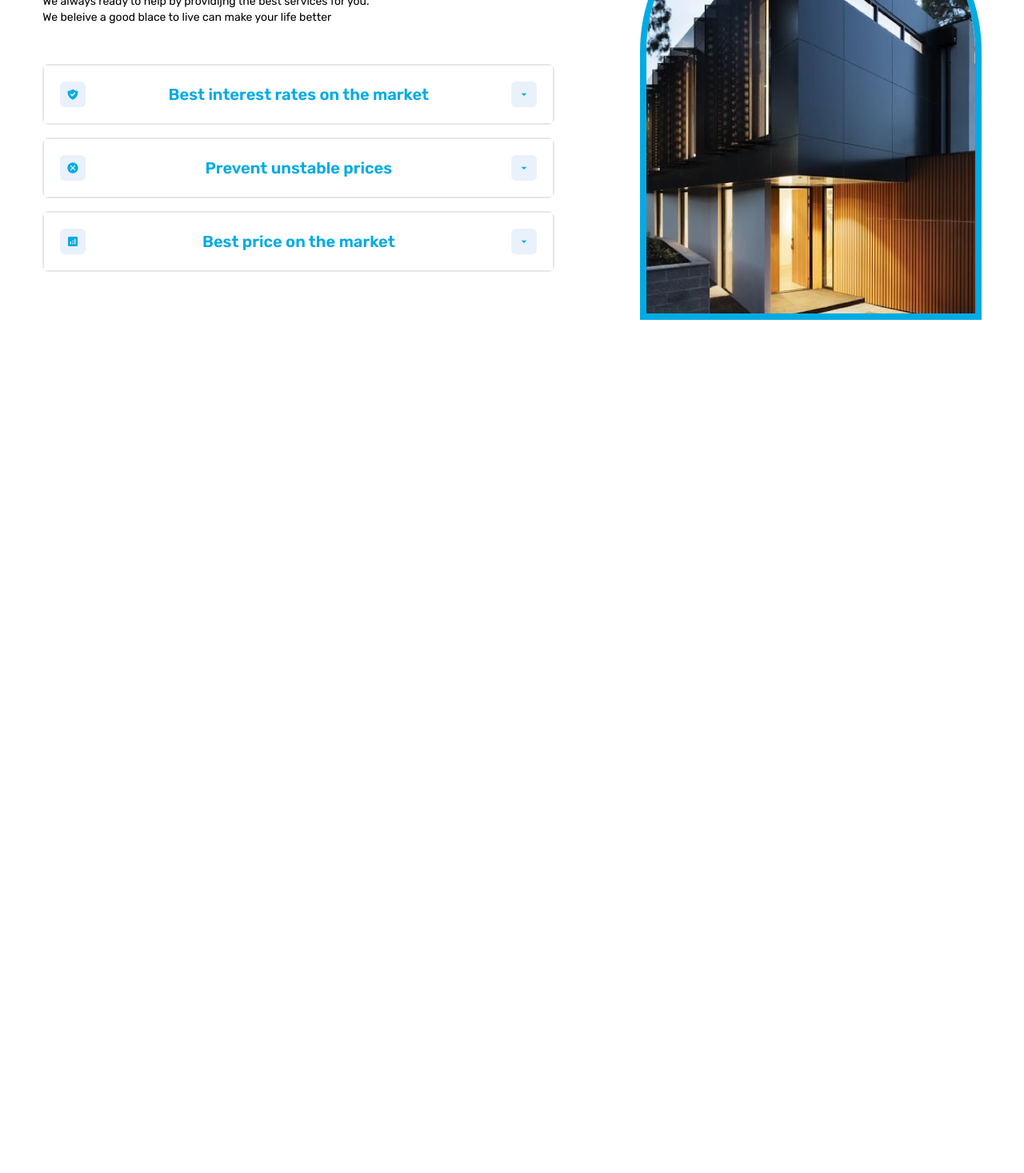
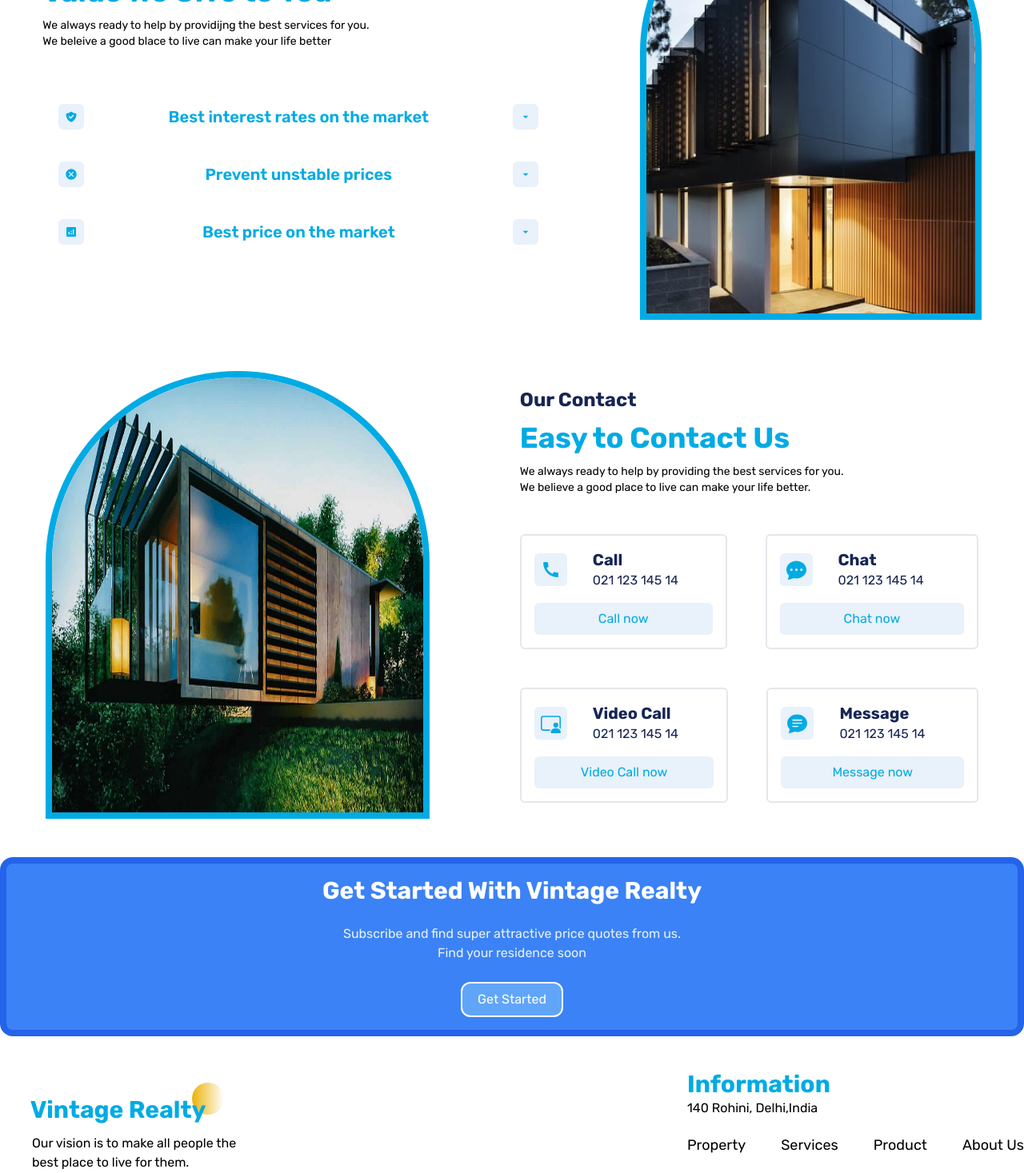
Before and after one commit to anish-garg/RealEstate, a React (Vite) app in the folder frontend/: page / in a window 1280 px wide. Shown: the part 1330-2797 px from the top of the page at 80% size. Before the commit the page ends 1730 px from the top, so only its background shows below. Built offline with nearby package versions, Linux system fonts and the light colour scheme.

Commit message:
Home page created

```diff
--- a/frontend/package.json
+++ b/frontend/package.json
@@ -10,6 +10,7 @@
     "preview": "vite preview"
   },
   "dependencies": {
+    "framer-motion": "^10.16.4",
     "react": "^18.2.0",
     "react-accessible-accordion": "^5.0.0",
     "react-countup": "^6.4.2",
--- a/frontend/src/App.jsx
+++ b/frontend/src/App.jsx
@@ -3,6 +3,9 @@ import Navbar from "./components/Navbar"
 import Residencies from "./components/Residencies"
 import Companies from "./components/Companies"
 import Value from "./components/Value"
+import Contact from "./components/Contact"
+import GetStarted from "./components/GetStarted"
+import Footer from "./components/Footer"
 
 function App() {
   return (
@@ -14,6 +17,11 @@ function App() {
       <Companies />
       <Residencies />
       <Value />
+      <Contact />
+      <GetStarted />
+      <div>
+        <Footer />
+      </div>
     </>
   )
 }
--- a/frontend/src/components/Contact.jsx
+++ b/frontend/src/components/Contact.jsx
@@ -1,24 +1,83 @@
+import { MdCall } from 'react-icons/md';
+import { BsFillChatDotsFill } from 'react-icons/bs';
+import { BsChatTextFill } from 'react-icons/bs'
+import { BsPersonVideo3 } from 'react-icons/bs'
+
 const Contact = () => {
     return (
         <section>
             <div className='flex items-center mt-16 justify-around'>
+                <div className="w-[480px] h-[560px] border-8 border-brightblue rounded-tl-[245px] rounded-tr-[245px] overflow-hidden">
+                    <img src="./contact.jpg" alt="contact" className="w-full h-full object-fill" />
+                </div>
                 <div>
                     <div className='flex flex-col mb-12 gap-3'>
-                        <span className='text-2xl text-blue-950 font-bold'>Our Value</span>
-                        <span className='text-4xl text-brightblue font-bold'>Value We Give to You</span>
-                        <span className='text-sm'>We always ready to help by providijng the best services for you. <br />
-                            We beleive a good blace to live can make your life better</span>
+                        <span className='text-2xl text-blue-950 font-bold'>Our Contact</span>
+                        <span className='text-4xl text-brightblue font-bold'>Easy to Contact Us</span>
+                        <span className='text-sm'>We always ready to help by providing the best services for you. <br /> We believe a good place to live can make your life better.</span>
                     </div>
-                    <div className='w-[640px]'>
 
+                    <div className='flex flex-col gap-12'>
+                        <div className='flex gap-12'>
+                            <div className='border-2 w-fit flex flex-col justify-start gap-4 p-4 rounded-md transition-all ease-in duration-500 hover:scale-110 hover:shadow-custom1 hover:shadow-blue-500'>
+                                <div className='flex gap-8 items-center'>
+                                    <div className='bg-lightblue h-fit p-2 rounded-md text-brightblue'><MdCall size={25} /></div>
+                                    <div className='flex flex-col'>
+                                        <span className='text-blue-950 font-bold text-xl'>Call</span>
+                                        <span className='text-blue-950'>021 123 145 14</span>
+                                    </div>
+                                </div>
+                                <div className='flex justify-center'>
+                                    <button className='bg-lightblue text-brightblue rounded-md px-20 py-2 transition-all ease-in duration-[400ms] hover:bg-brightblue hover:text-white hover:scale-95'>Call now</button>
+                                </div>
+                            </div>
+
+                            <div className='border-2 w-fit flex flex-col justify-start gap-4 p-4 rounded-md transition-all ease-in duration-500 hover:scale-110 hover:shadow-custom1 hover:shadow-blue-500'>
+                                <div className='flex gap-8 items-center'>
+                                    <div className='bg-lightblue h-fit p-2 rounded-md text-brightblue'><BsFillChatDotsFill size={25} /></div>
+                                    <div className='flex flex-col'>
+                                        <span className='text-blue-950 font-bold text-xl'>Chat</span>
+                                        <span className='text-blue-950'>021 123 145 14</span>
+                                    </div>
+                                </div>
+                                <div className='flex justify-center'>
+                                    <button className='bg-lightblue text-brightblue rounded-md px-20 py-2 transition-all ease-in duration-[400ms] hover:bg-brightblue hover:text-white hover:scale-95'>Chat now</button>
+                                </div>
+                            </div>
+                        </div>
+
+                        <div className='flex gap-12'>
+                            <div className='border-2 w-fit flex flex-col justify-start gap-4 p-4 rounded-md transition-all ease-in duration-500 hover:scale-110 hover:shadow-custom1 hover:shadow-blue-500'>
+                                <div className='flex gap-8 items-center'>
+                                    <div className='bg-lightblue h-fit p-2 rounded-md text-brightblue'><BsPersonVideo3 size={25} /></div>
+                                    <div className='flex flex-col'>
+                                        <span className='text-blue-950 font-bold text-xl'>Video Call</span>
+                                        <span className='text-blue-950'>021 123 145 14</span>
+                                    </div>
+                                </div>
+                                <div className='flex justify-center'>
+                                    <button className='bg-lightblue text-brightblue rounded-md px-[58px] py-2 transition-all ease-in duration-[400ms] hover:bg-brightblue hover:text-white hover:scale-95'>Video Call now</button>
+                                </div>
+                            </div>
+
+                            <div className='border-2 w-fit flex flex-col justify-start gap-4 p-4 rounded-md transition-all ease-in duration-500 hover:scale-110 hover:shadow-custom1 hover:shadow-blue-500'>
+                                <div className='flex gap-8 items-center'>
+                                    <div className='bg-lightblue h-fit p-2 rounded-md text-brightblue'><BsChatTextFill size={25} /></div>
+                                    <div className='flex flex-col'>
+                                        <span className='text-blue-950 font-bold text-xl'>Message</span>
+                                        <span className='text-blue-950'>021 123 145 14</span>
+                                    </div>
+                                </div>
+                                <div className='flex justify-center'>
+                                    <button className='bg-lightblue text-brightblue rounded-md px-16 py-2 transition-all ease-in duration-[400ms] hover:bg-brightblue hover:text-white hover:scale-95'>Message now</button>
+                                </div>
+                            </div>
+                        </div>
                     </div>
-                </div>
-                <div className="w-1/3 border-8 border-brightblue rounded-tl-[220px] rounded-tr-[220px] overflow-hidden">
-                    <img src="./.png" alt="value" />
                 </div>
             </div>
         </section>
     )
 }
 
-export default Contact
+export default Contact;
--- /dev/null
+++ b/frontend/src/components/Footer.jsx
@@ -0,0 +1,35 @@
+const Footer = () => {
+    return (
+        <footer>
+            <div className="flex justify-between h-48 items-center">
+                <div className="flex flex-col flex-wrap gap-3 items-center justify-end">
+                    <div className="h-10 w-10 bg-gradient-to-r from-yellow-500 ... rounded-full relative left-[7rem] top-[2.25rem] -z-10"></div>
+                    <span className="text-3xl text-brightblue font-bold">
+                        Vintage Realty
+                    </span>
+                    <div className="ml-10">Our vision is to make all people
+                        the <br /> best place to live for them.
+                    </div>
+                </div>
+                <div className="flex flex-col justify-end gap-5">
+                    <div className="flex flex-col">
+                        <span className="text-3xl text-brightblue font-bold">
+                            Information
+                        </span>
+                        <span>
+                            140 Rohini, Delhi,India
+                        </span>
+                    </div>
+                    <div className="flex gap-11 text-lg">
+                        <span>Property</span>
+                        <span>Services</span>
+                        <span>Product</span>
+                        <span>About Us</span>
+                    </div>
+                </div>
+            </div>
+        </footer>
+    )
+}
+
+export default Footer
--- /dev/null
+++ b/frontend/src/components/GetStarted.jsx
@@ -0,0 +1,22 @@
+const GetStarted = () => {
+    return (
+        <section>
+            <div className="flex justify-center mt-12">
+                <div className="bg-blue-500 text-white w-[80rem] h-[14rem] border-8 border-blue-600 rounded-2xl flex justify-center items-center">
+                    <div className="flex flex-col items-center gap-6">
+                        <span className="text-3xl font-bold">
+                            Get Started With Vintage Realty
+                        </span>
+                        <div className="flex flex-col items-center text-lightblue text-[16px]">
+                            <span>Subscribe and find super attractive price quotes from us.</span>
+                            <span>Find your residence soon</span>
+                        </div>
+                        <a href="mailto:anishgarg5914@gmail.com" className="bg-blue-400 border-2 border-white text-white p-2 w-32 rounded-xl flex justify-center transition-all ease-in duration-300 hover:scale-110"><button>Get Started</button></a>
+                    </div>
+                </div>
+            </div>
+        </section>
+    )
+}
+
+export default GetStarted
--- a/frontend/src/components/Navbar.jsx
+++ b/frontend/src/components/Navbar.jsx
@@ -3,7 +3,7 @@ const Navbar = () => {
         <nav>
             <div className="flex justify-between items-center py-5 px-10 bg-lightblue text-brightblue">
                 {/* <img src="" alt="logo" /> */}
-                <div className="ml-8 text-2xl">
+                <div className="ml-8 text-2xl font-bold">
                     Vintage Realty
                 </div>
                 <div className="flex gap-12 mr-4">
--- a/frontend/src/components/Value.jsx
+++ b/frontend/src/components/Value.jsx
@@ -13,13 +13,31 @@ import { useState } from 'react';
 
 const Value = () => {
     // const [open, setOpen] = useState(null);
-    const [expanded, setExpanded] = useState(false)
+    // const [expandedAcc, setExpanded] = useState(false)
     // const expand = "shadow-xl shadow-brightblue";
     // const collapsed = ""
-    const handleChange = () => {
-        setExpanded(!expanded)
-    }
+    // const handleChange = () => {
+    //     setExpanded(!expanded)
+    // }
     // console.log(expanded);
+    const [customClasses, setCustomClasses] = useState(Array(3).fill(''));
+
+    // Function to add a custom class to a specific element
+    const addCustomClass = (index) => {
+        // Create a copy of the current state array
+        const updatedClasses = [...customClasses];
+        // Update the class at the specified index
+        if (
+            updatedClasses[index] !==
+            'bg-white border-2 rounded-lg mb-4 shadow-custom1 shadow-blue-500'
+        )
+            updatedClasses[index] =
+                'bg-white border-2 rounded-lg mb-4 shadow-custom1 shadow-blue-500'
+        // Update the state with the modified array
+        else updatedClasses[index] = 'bg-white border-2 rounded-lg mb-4'
+        setCustomClasses(updatedClasses)
+        // console.log(customClasses)
+    };
     return (
         <section>
             <div className='flex items-center mt-16 justify-around'>
@@ -35,28 +53,38 @@ const Value = () => {
                             allowMultipleExpanded={false}
                             preExpanded={[]}
                             allowZeroExpanded
+
                         >
                             {data.map((item, i) => {
+
                                 return (
-                                    <AccordionItem key={i} uuid={i} className={`bg-white border-2 rounded-lg mb-4 ${expanded ? "shadow-xl shadow-brightblue" : ""}`}>
+                                    <AccordionItem
+                                        onClick={() => addCustomClass(i)}
+                                        key={i}
+                                        uuid={i}
+                                        className={`${customClasses[i]}`}
+                                    >
                                         <AccordionItemHeading>
-                                            <AccordionItemButton onClick={() => handleChange()} className='bg-white p-5'>
+                                            <AccordionItemButton className="bg-white p-5">
                                                 {/* <AccordionItemState>
-                                                    {({ expanded }) => console.log(expanded)}
+                                                    {({expanded}) => {
+                                                        if(expanded) addCustomClass(i);
+                                                    }}
                                                 </AccordionItemState> */}
-                                                <div className='flex justify-between items-center'>
-                                                    <div className='bg-lightblue p-2 rounded-md text-brightblue'>
+                                                <div className="flex justify-between items-center">
+                                                    <div className="bg-lightblue p-2 rounded-md text-brightblue">
                                                         {item.icon}
                                                     </div>
-                                                    <span className='text-xl text-brightblue font-semibold'>{item.heading}</span>
-                                                    <div className='bg-lightblue p-2 rounded-md text-brightblue'>
+                                                    <span className="text-xl text-brightblue font-semibold">
+                                                        {item.heading}
+                                                    </span>
+                                                    <div className="bg-lightblue p-2 rounded-md text-brightblue">
                                                         <MdArrowDropDown />
                                                     </div>
                                                 </div>
                                             </AccordionItemButton>
                                         </AccordionItemHeading>
                                         <AccordionItemPanel>
-
                                             <p>{item.detail}</p>
                                         </AccordionItemPanel>
                                     </AccordionItem>
--- a/frontend/tailwind.config.js
+++ b/frontend/tailwind.config.js
@@ -8,11 +8,12 @@ export default {
     extend: {
       colors: {
         "lightblue": "#E9F1FA",
-        "brightblue": "#00ABE4"
+        "brightblue": "#00ABE4",
+        "color": "#5a73d7"
       },
       boxShadow: {
         "custom": "0px 0px 8px 0px",
-        "value": "4px 4px 8px 5x"
+        "custom1": "0px 5px 20px 0px"
       }
     },
   },
```
Also changed, not shown: frontend/src/components/Header.jsx (+21 -8 lines), frontend/public/contact1.jpg (added), 1 other file (tests, documents, lock files or other folders).
